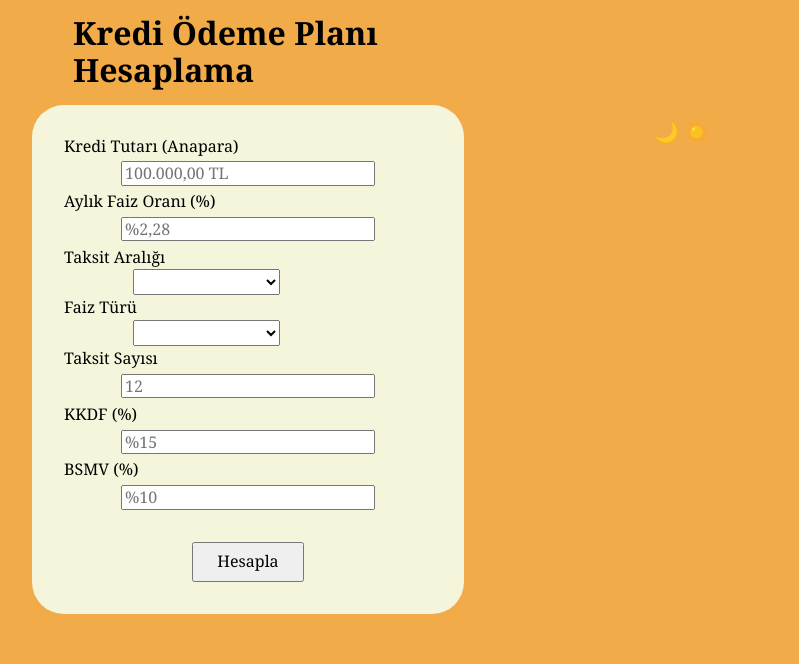
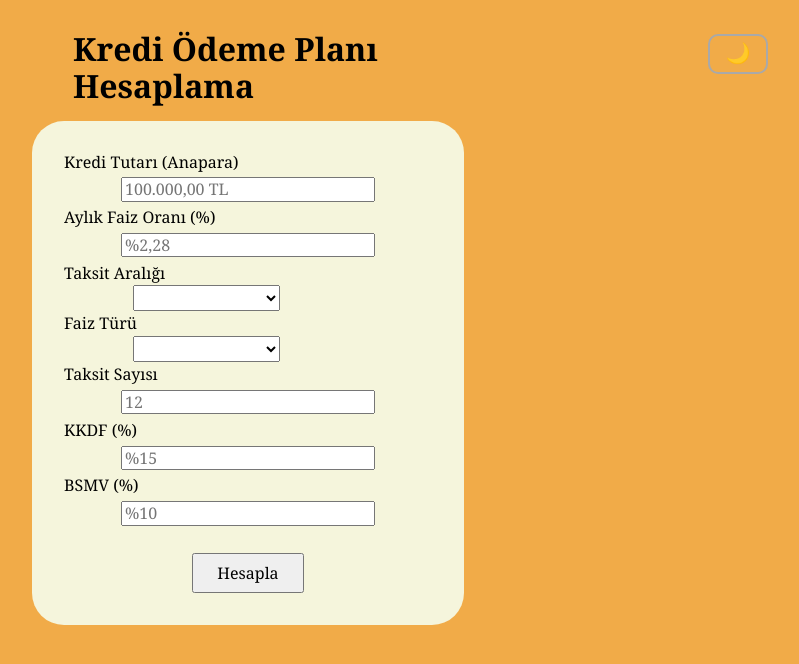
Before and after one commit to wspawned/repayment-schedule-fimple-final-react-case, a React (Create React App) app: page / in a window 1280 px wide. Shown: the top 664 px of the page, without its empty margins (392-1191 px from the left). Built offline with nearby package versions, Linux system fonts and the light colour scheme.

Commit message:
color button positioning

```diff
--- a/src/App.js
+++ b/src/App.js
@@ -28,11 +28,11 @@ const App = (props) => {
 
   return (
     <div className="app"
-        style={{"background-color": background}}
+        style={{backgroundColor: background}}
     >
       <button
       className="background-button"
-      onClick={() => setBackground(toggleColor(background))}>🌙 ☀️</button>
+      onClick={() => setBackground(toggleColor(background))}>{background==="#f1ab48" ? "🌙" : "☀️"}</button>
       <ContextProvider>
       <ResultContext.Consumer>
         {(context) => <FormInput setTableInfo={context.setTableInfo} />}
--- a/src/index.css
+++ b/src/index.css
@@ -9,7 +9,7 @@
 }
 
 h1 {
-  margin-top: 0;
+  margin-top: .5em;
   margin-left: 36%;
   margin-bottom: .5em;
   text-align: left;
@@ -18,7 +18,6 @@ h1 {
 .home-page {
   font-family: Cambria, Cochin, Georgia, Times, 'Times New Roman', serif;
   padding: 15px;
-  width: 100vw;
   height: 100vh;
 }
 
@@ -53,10 +52,10 @@ select {
 
 .result-container {
   margin: auto;
-  width: 90vw;
+  width: 95vw;
   padding: 3em;
   padding-top: 0.5em;
-  margin-top: -9em;
+  margin-top: -8em;
 }
 
 table {
@@ -76,7 +75,7 @@ td {
 button {
   display: block;
   margin: auto;
-  margin-top: 2em;
+  margin-top: 1.7em;
   height: 2.5em;
   width: 7em;
 }
@@ -92,18 +91,6 @@ button {
   margin-top: 0;
 }
 
-.background-button {
-  display: flex;
-  margin-top: 6em;
-  margin-right: 6em;
-  font-size: 20px;
-  background: none ;
-  height: 3em;
-  width: 6em;
-  float: right;
-  border: none;
-}
-
 .total-table {
   margin: auto;
   width: 40em;
@@ -115,3 +102,17 @@ button {
   height: 1.5em;
   width: 7em;
 }
+
+.background-button {
+  display: flex;
+  justify-content: center;
+  margin-right: 6em;
+  padding-top: .3em;
+  font-size: 20px;
+  background: none ;
+  height: 2em;
+  width: 3em;
+  float: right;
+  border: 2px solid darkgrey;
+  border-radius: .5em;
+}
```
